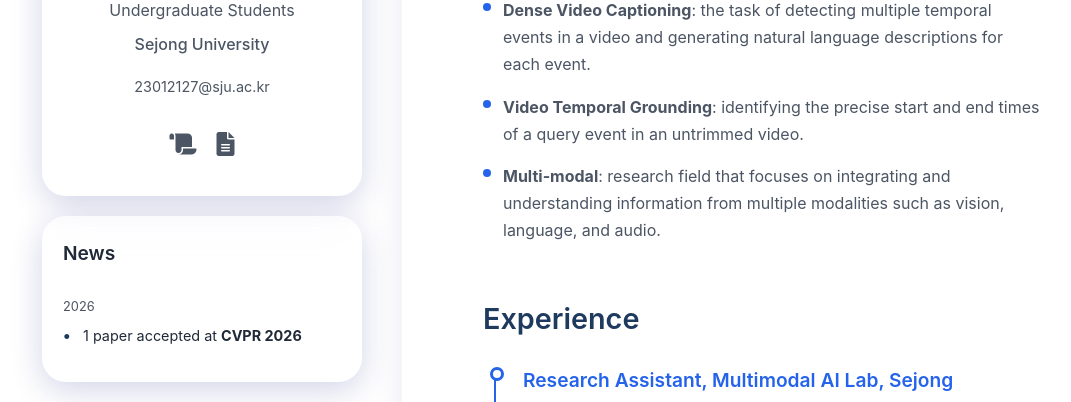
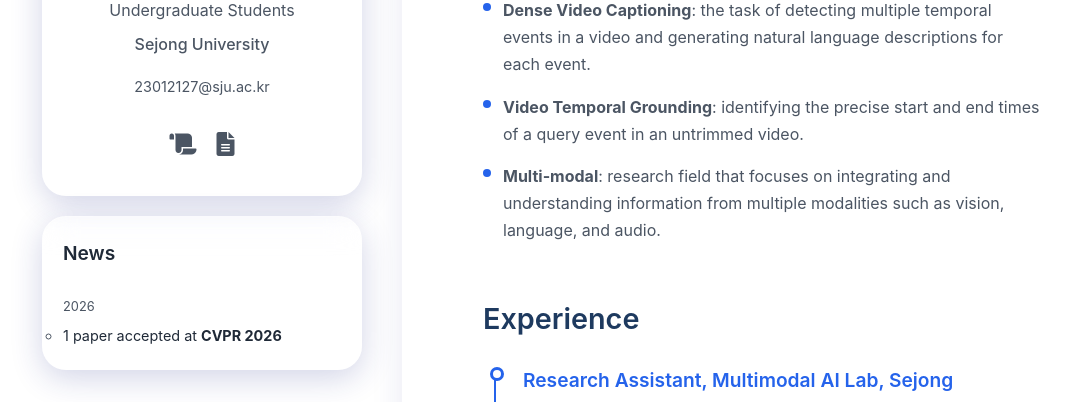
Before and after one commit to jjujimin/jjujimin.github.io, a plain HTML site: page index.html in a window 1280 px wide. Shown: the part 397-799 px from the top of the page, without its empty margins (58-1129 px from the left). Drawn offline with Linux system fonts and the light colour scheme.

Commit message:
edit index

```diff
--- a/index.html
+++ b/index.html
@@ -30,7 +30,7 @@
                 <ul class="news-list">
                     <li class="news-item">
                         <span class="news-date">2026</span>
-                        <ul class="single-news-item">
+                        <ul>
                             <li><span class="news-content">1 paper accepted at <strong>CVPR 2026</strong></span></li>
                         </ul>
                     </li>
```
